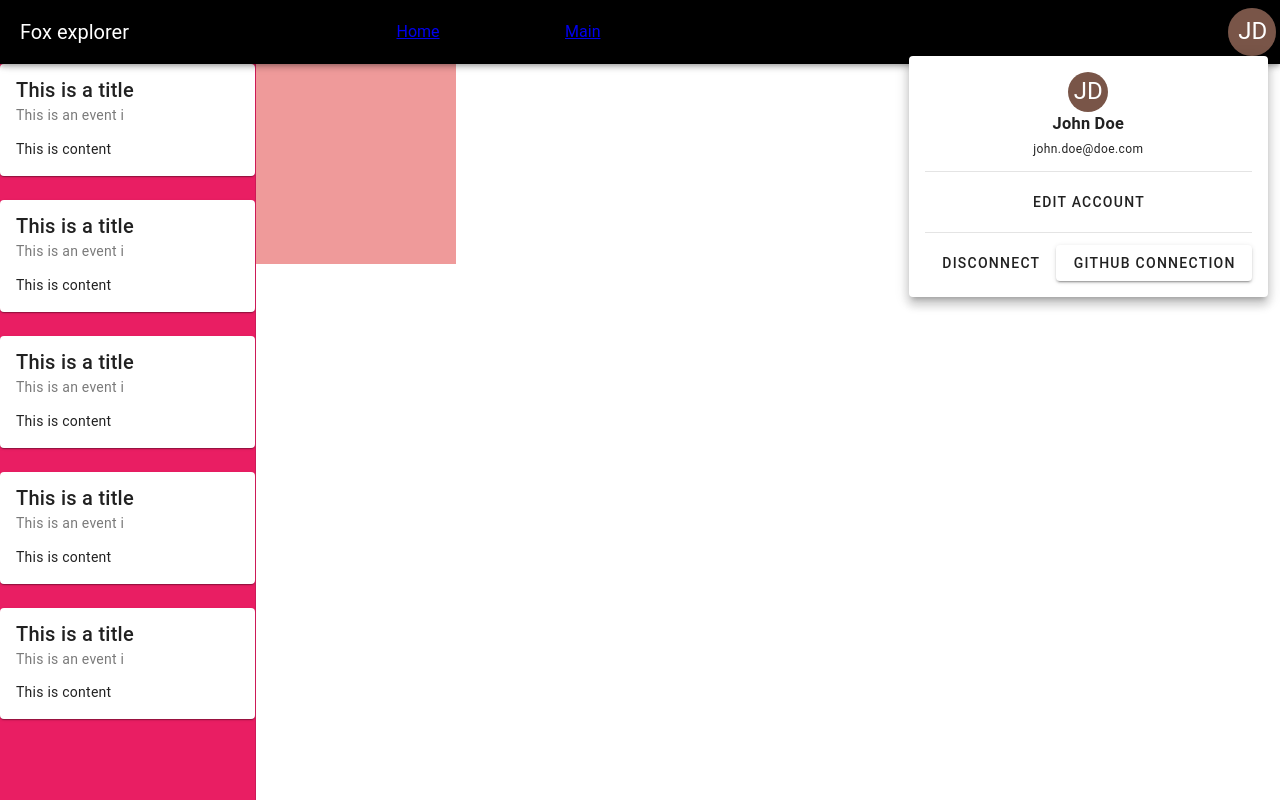
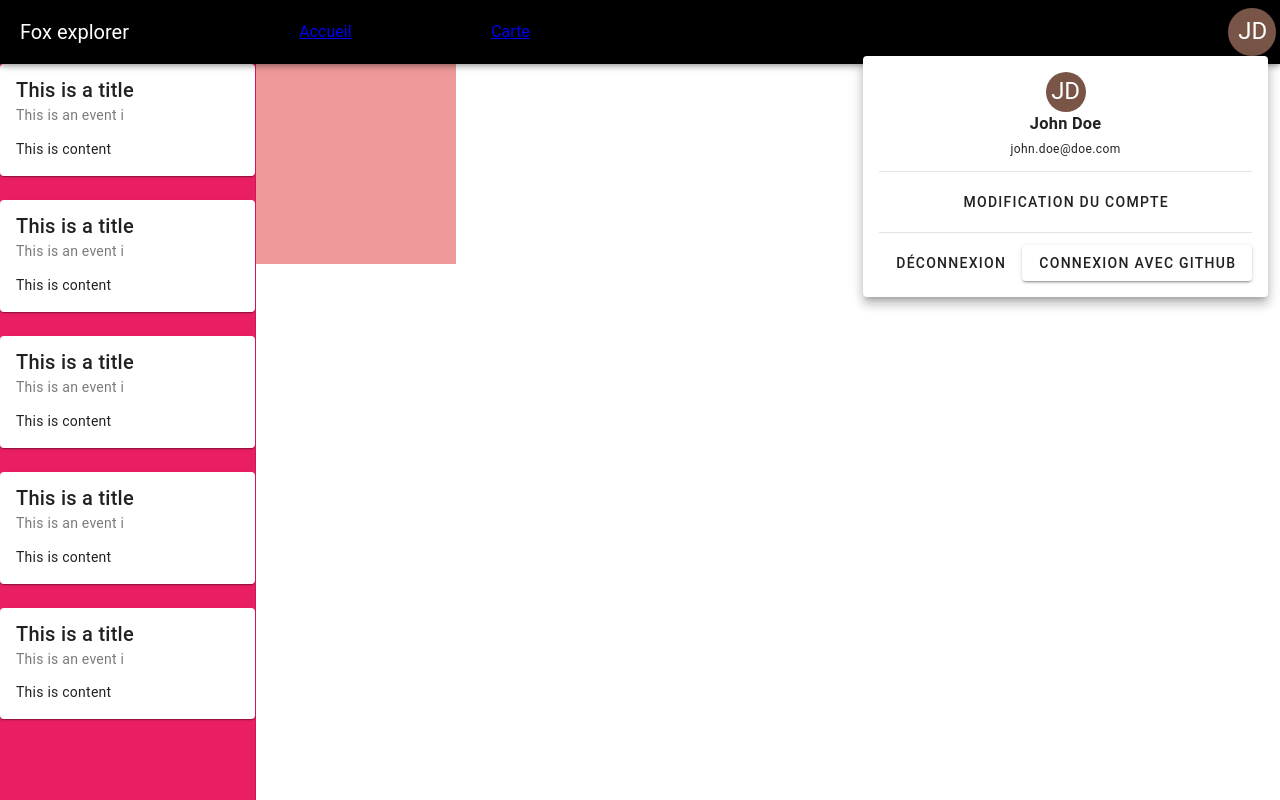
Before and after one commit to MelvinCou/idee, a Vue app in the folder front/: page /main in a window 1280 px wide. Both pictures are taken after a click on the button "JD". Built offline with nearby package versions, Linux system fonts and the light colour scheme.

Commit message:
refactor(front): Switch everything to french
Delete unused mount function
Replace too much v-spacer with css class

Linked #31

```diff
--- a/front/src/App.vue
+++ b/front/src/App.vue
@@ -18,16 +18,10 @@ const user = ref({
     <v-app-bar color="black">
       <v-app-bar-title>Fox explorer</v-app-bar-title>
       <v-spacer></v-spacer>
+      <RouterLink to="/">Accueil</RouterLink>
       <v-spacer></v-spacer>
-      <RouterLink to="/">Home</RouterLink>
-      <v-spacer></v-spacer>
-
-      <RouterLink to="/main">Main</RouterLink>
-      <v-spacer></v-spacer>
-      <v-spacer></v-spacer>
-      <v-spacer></v-spacer>
-      <v-spacer></v-spacer>
-      <v-spacer></v-spacer>
+      <RouterLink to="/main">Carte</RouterLink>
+      <div class="custom-spacer"></div>
       <v-menu min-width="200px" rounded>
         <template v-slot:activator="{ props }">
           <v-btn icon v-bind="props">
@@ -47,10 +41,10 @@ const user = ref({
                 {{ user.email }}
               </p>
               <v-divider class="my-3"></v-divider>
-              <v-btn variant="text" rounded> Edit Account </v-btn>
+              <v-btn variant="text" rounded>Modification du compte</v-btn>
               <v-divider class="my-3"></v-divider>
-              <v-btn variant="text" rounded> Disconnect </v-btn>
-              <v-btn @click="githubOAuth2">GITHUB CONNECTION</v-btn>
+              <v-btn variant="text" rounded> Déconnexion </v-btn>
+              <v-btn @click="githubOAuth2">Connexion avec github</v-btn>
             </div>
           </v-card-text>
         </v-card>
@@ -60,4 +54,8 @@ const user = ref({
   </v-app>
 </template>
 
-<style scoped></style>
+<style scoped>
+.custom-spacer {
+  flex-grow: 5;
+}
+</style>
--- a/front/src/views/HomeView.vue
+++ b/front/src/views/HomeView.vue
@@ -2,7 +2,7 @@
 
 <template>
   <v-main>
-    <h1>You did it!</h1>
-    <p>home page</p>
+    <h1>RECHERCHE DE VILLE!</h1>
+    <p>Page principale</p>
   </v-main>
 </template>
```
Also changed, not shown: 1 other file (tests, documents, lock files or other folders).
